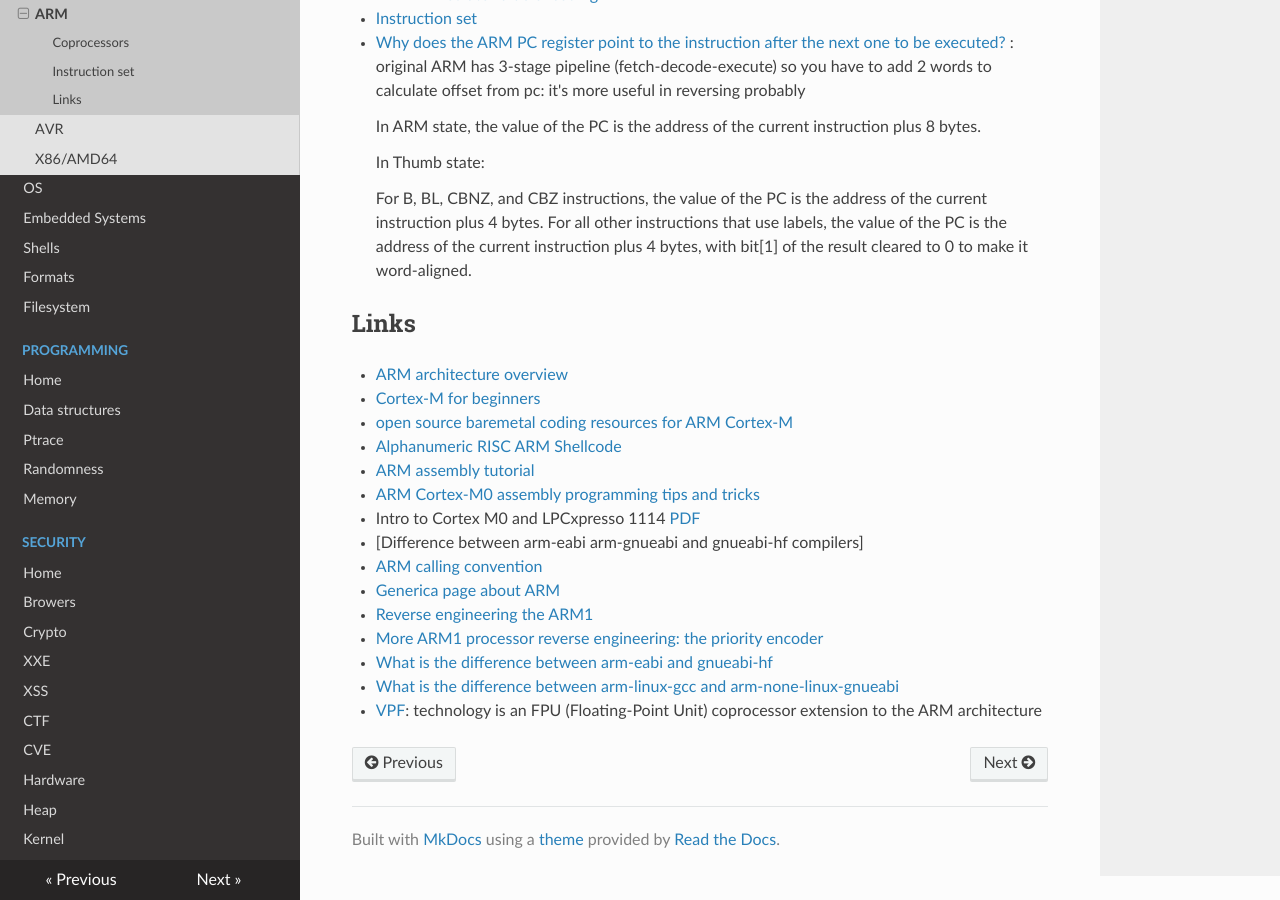
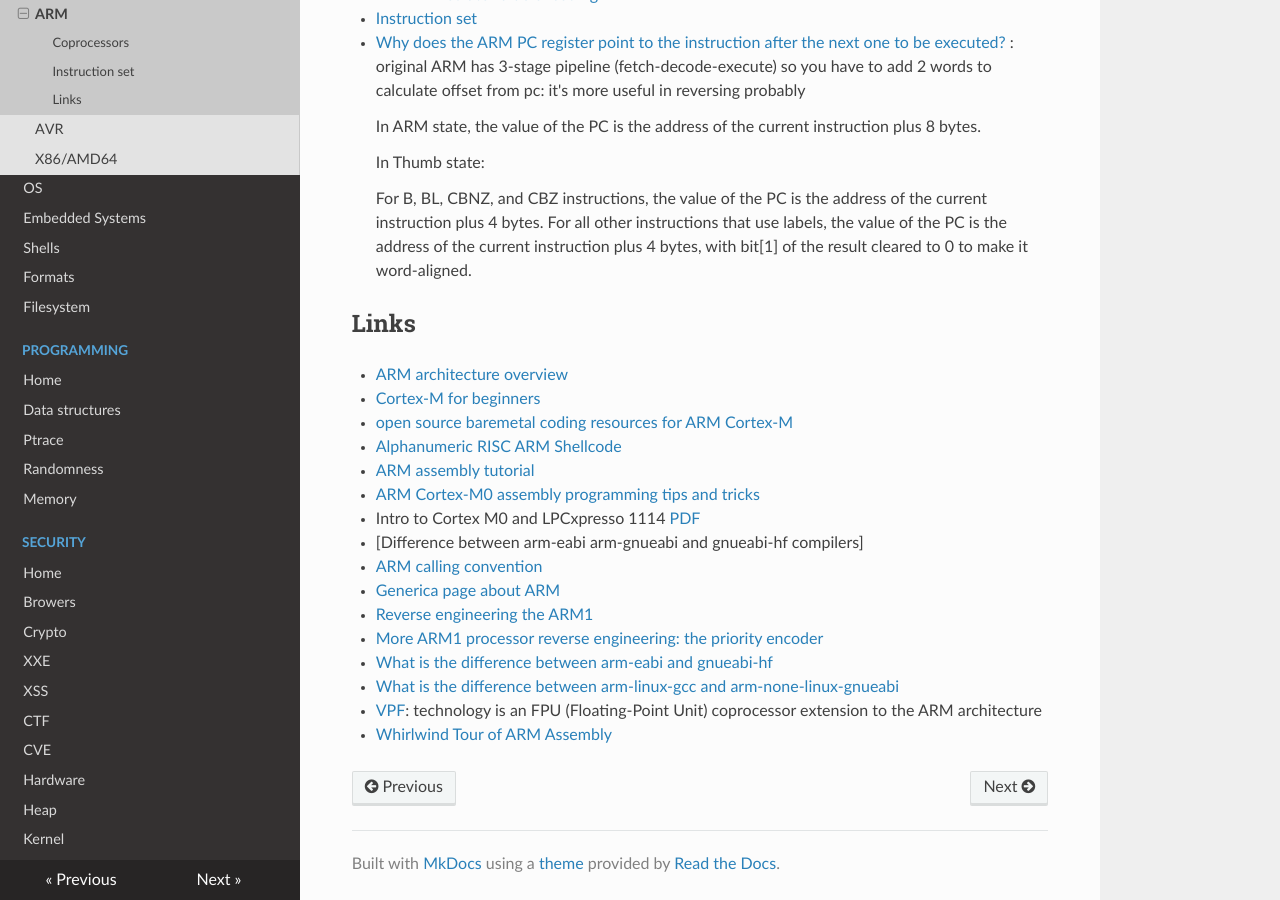
Before and after one commit to gipi/low-level, an MkDocs documentation site: the page built from docs/arch/arm.md, in a window 1280 px wide and 900 px high, scrolled down 1009 px. Built offline with MkDocs 1.6.1, drawn with Linux system fonts in a browser that asks for light colours; nearby versions of some CDN libraries; old or Windows-style settings are respelled for this version of MkDocs.

Commit message:
Update arm.md

```diff
--- a/docs/arch/arm.md
+++ b/docs/arch/arm.md
@@ -76,3 +76,4 @@ an 'illegal instruction' exception is raised.
  - [What is the difference between arm-eabi and gnueabi-hf](https://stackoverflow.com/questions/26692065/difference-between-arm-eabi-arm-gnueabi-and-gnueabi-hf-compilers)
  - [What is the difference between arm-linux-gcc and arm-none-linux-gnueabi](https://stackoverflow.com/questions/13797693/what-is-the-difference-between-arm-linux-gcc-and-arm-none-linux-gnueabi)
  - [VPF](https://en.wikipedia.org/wiki/ARM_architecture#Floating-point_.28VFP.29): technology is an FPU (Floating-Point Unit) coprocessor extension to the ARM architecture
+ - [Whirlwind Tour of ARM Assembly](http://www.coranac.com/tonc/text/asm.htm)
```
